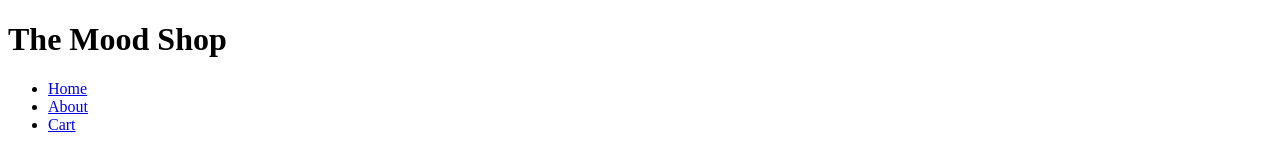
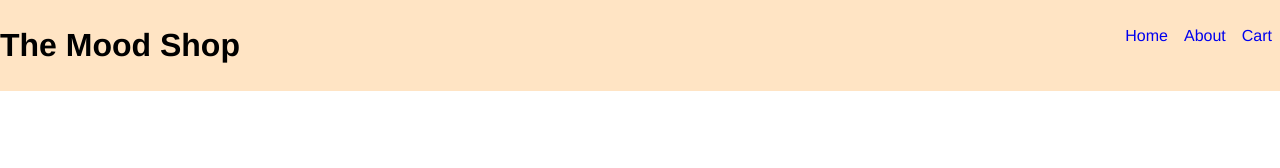
Before and after one commit to NasirGuyton/mood-shop, a plain HTML site: page index.html in a window 1280 px wide. Drawn offline with Linux system fonts and the light colour scheme.

Commit message:
styled the header and navbar

```diff
--- a/index.html
+++ b/index.html
@@ -1,6 +1,7 @@
 <!DOCTYPE html>
 <html>
   <head>
+    <link rel='stylesheet' href='style.css'>
     <title>Title of the document</title>
   </head>
 
--- /dev/null
+++ b/style.css
@@ -0,0 +1,26 @@
+body {
+    font-family: Helvetica;
+    font-size: 16px;
+    line-height: 1.5;
+    margin: 0;
+  }
+
+  .page-header {
+	display: flex;
+	flex-direction: row;
+	justify-content: space-between;
+  background-color: bisque;
+}
+
+.page-header ul {
+    display: flex;
+    flex-direction: row;
+    justify-content: space-between;
+    list-style: none;
+  }
+
+  .page-header a {
+    display: block;
+    padding:0.5em;
+    text-decoration:none;
+  }
```
